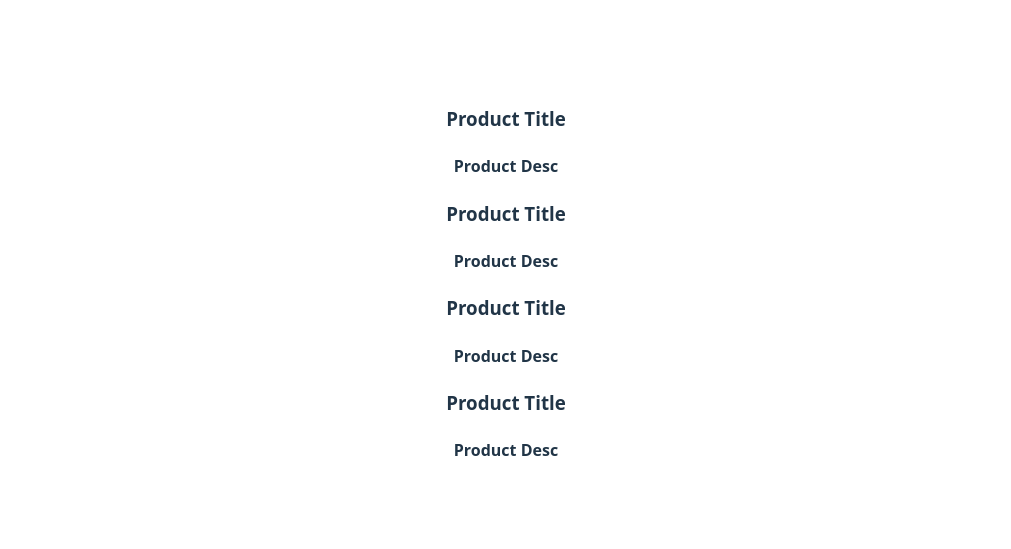
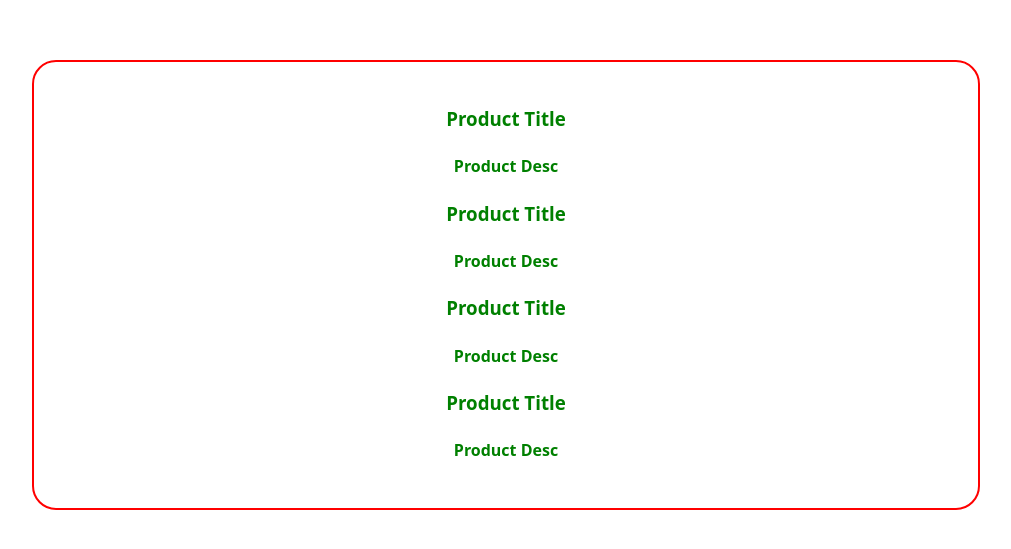
Before and after one commit to GovindG9066/React, a React (Vite) app in the folder Basic_React_app/: page / in a window 1280 px wide. Shown: the part 115-664 px from the top of the page, without its empty margins (134-1145 px from the left). Built offline with nearby package versions, Linux system fonts and the light colour scheme.

Commit message:
adding Styling

```diff
--- /dev/null
+++ b/Basic_React_app/src/ProductTab.css
@@ -0,0 +1,10 @@
+
+
+.ProductTab{
+    border: 2px solid red;
+    padding: 24px;
+    border-radius: 24px;
+    background-color:transparent;
+    color: green;
+    width: 70vw;
+}
--- a/Basic_React_app/src/ProductTab.jsx
+++ b/Basic_React_app/src/ProductTab.jsx
@@ -1,13 +1,13 @@
 import Product from "./product";
-
+import "./ProductTab.css"
 function ProductTab(){
     return(
-        <>
+        <div className="ProductTab">
         <Product />
         <Product />
         <Product />
         <Product />
-        </>
+        </div>
     );
 }
 
```
